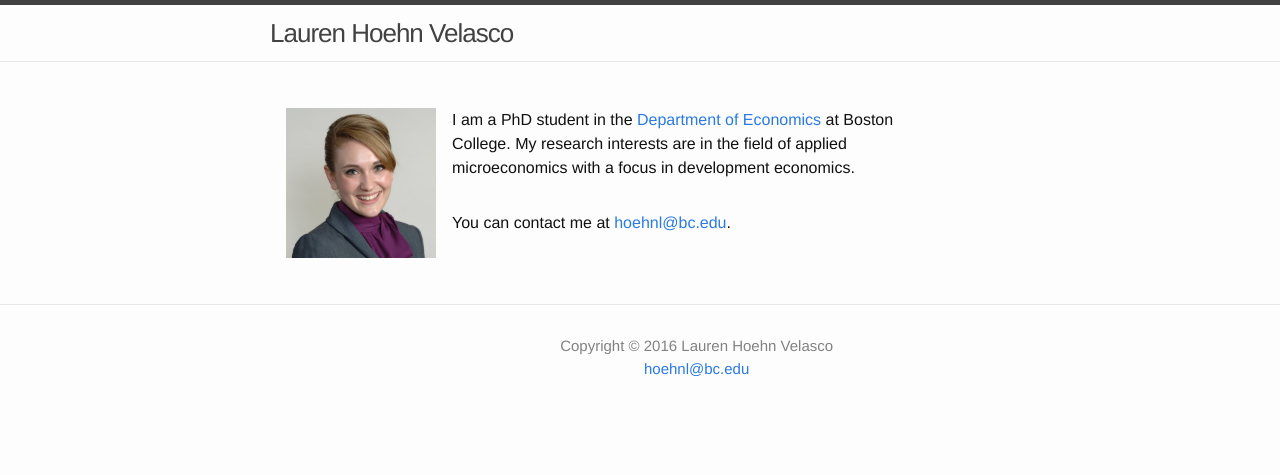
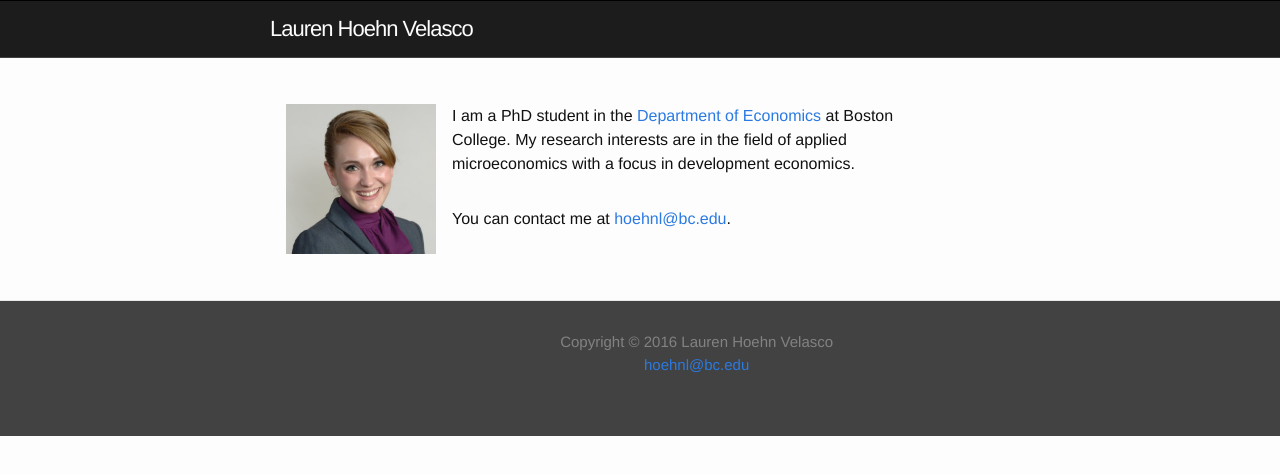
Before and after one commit to germsvel/lhv, a Jekyll site: the page built from index.html, in a window 1280 px wide. Shown: the top 475 px of the page. Built offline with Jekyll 4.4.1, drawn with Linux system fonts in a browser that asks for light colours.

Commit message:
Reorganize scss files slightly

```diff
--- a/_sass/_layout.scss
+++ b/_sass/_layout.scss
@@ -2,8 +2,9 @@
  * Site header
  */
 .site-header {
-    border-top: 5px solid $grey-color-dark;
-    border-bottom: 1px solid $grey-color-light;
+    background-color: $grey-color-very-dark;
+    border-top: 1px solid $black-color;
+    border-bottom: 1px solid $grey-color-dark;
     min-height: 56px;
 
     // Positioning context for the mobile navigation icon
@@ -11,7 +12,8 @@
 }
 
 .site-title {
-    font-size: 26px;
+    color: $background-color;
+    font-size: 22px;
     line-height: 56px;
     letter-spacing: -1px;
     margin-bottom: 0;
@@ -19,7 +21,7 @@
 
     &,
     &:visited {
-        color: $grey-color-dark;
+        color: $background-color;
     }
 }
 
@@ -92,6 +94,7 @@
  * Site footer
  */
 .site-footer {
+    background-color: $grey-color-dark;
     border-top: 1px solid $grey-color-light;
     padding: $spacing-unit 0;
 }
@@ -235,36 +238,3 @@
         }
     }
 }
-
-/**
-* About-specific styles
-*/
-
-.profile-img {
-  float: left;
-  width: 150px;
-  height: 150px;
-  margin: 1em;
-}
-
-.about-text {
-  float: left;
-  width: 500px;
-  margin-left: auto;
-  margin-top: 1em;
-}
-
-.copyright {
-  text-align: center;
-}
-
-@include media-query($on-laptop) {
-  .about-text {
-    width: 300px;
-  }
-}
-
-@include media-query($on-palm) {
-  .about-text {
-  }
-}
--- /dev/null
+++ b/_sass/_modules.scss
@@ -0,0 +1,13 @@
+// Modules are reusable components. e.g. sidebar sections, callouts, product lists, etc.
+// selector examples: .sidebar, .callout
+
+.profile-img {
+  float: left;
+  width: 150px;
+  height: 150px;
+  margin: 1em;
+}
+
+.copyright {
+  text-align: center;
+}
--- /dev/null
+++ b/_sass/_states.scss
@@ -0,0 +1,22 @@
+// State rules are ways to describe how modules or layouts will look
+// when in a particular state.
+// e.g. hidden vs expanded, big screen vs small screen, or home page vs inside page
+// selector example: .is-active, .is-hidden
+
+.about-text {
+  float: left;
+  width: 500px;
+  margin-left: auto;
+  margin-top: 1em;
+}
+
+@include media-query($on-laptop) {
+  .about-text {
+    width: 300px;
+  }
+}
+
+@include media-query($on-palm) {
+  .about-text {
+  }
+}
--- /dev/null
+++ b/_sass/_theme.scss
@@ -0,0 +1 @@
+// Theme defines how modules or layouts look and feel
--- a/css/main.scss
+++ b/css/main.scss
@@ -20,6 +20,9 @@ $brand-color:      #2a7ae2;
 $grey-color:       #828282;
 $grey-color-light: lighten($grey-color, 40%);
 $grey-color-dark:  darken($grey-color, 25%);
+$grey-color-very-dark:  darken($grey-color, 40%);
+
+$black-color: #000;
 
 // Width of the content area
 $content-width:    800px;
@@ -48,5 +51,8 @@ $on-laptop:        800px;
 @import
         "base",
         "layout",
-        "syntax-highlighting"
+        "syntax-highlighting",
+        "modules",
+        "states",
+        "theme"
 ;
```
